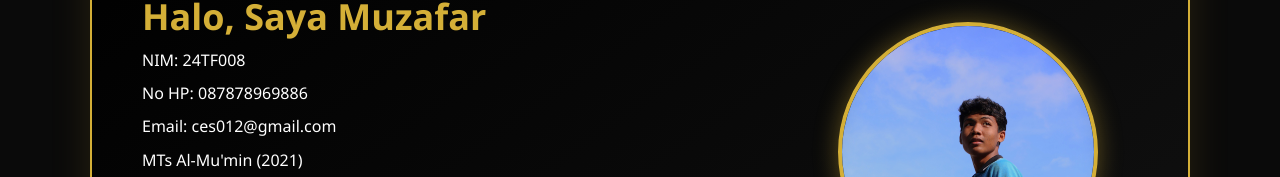
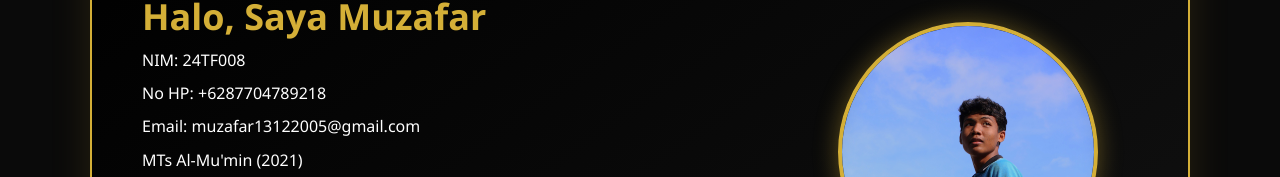
Before and after one commit to danilhelm958-eng/profilces, a plain HTML site: page index.html in a window 1280 px wide. Shown: the part 175-352 px from the top of the page. Drawn offline with Linux system fonts and the light colour scheme.

Commit message:
Update index.html

```diff
--- a/index.html
+++ b/index.html
@@ -20,8 +20,8 @@
   <div>
     <h1>Halo, Saya Muzafar</h1>
     <p>NIM: 24TF008</p>
-    <p>No HP: 087878969886</p>
-    <p>Email: ces012@gmail.com</p>
+    <p>No HP: +6287704789218</p>
+    <p>Email: muzafar13122005@gmail.com</p>
     <p>MTs Al-Mu'min (2021)</p>
     <p>SMA 1 Kuripan (2024)</p>
     <p>Mahasiswa Teknologi Informasi</p>
```
